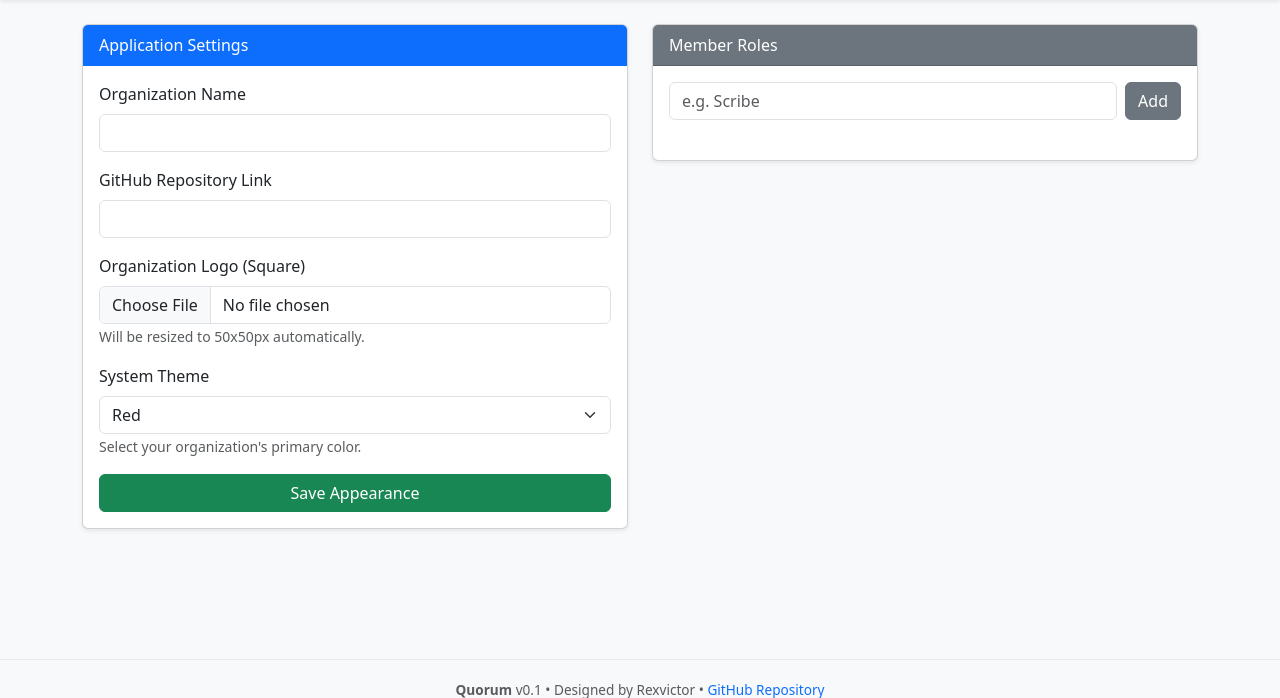
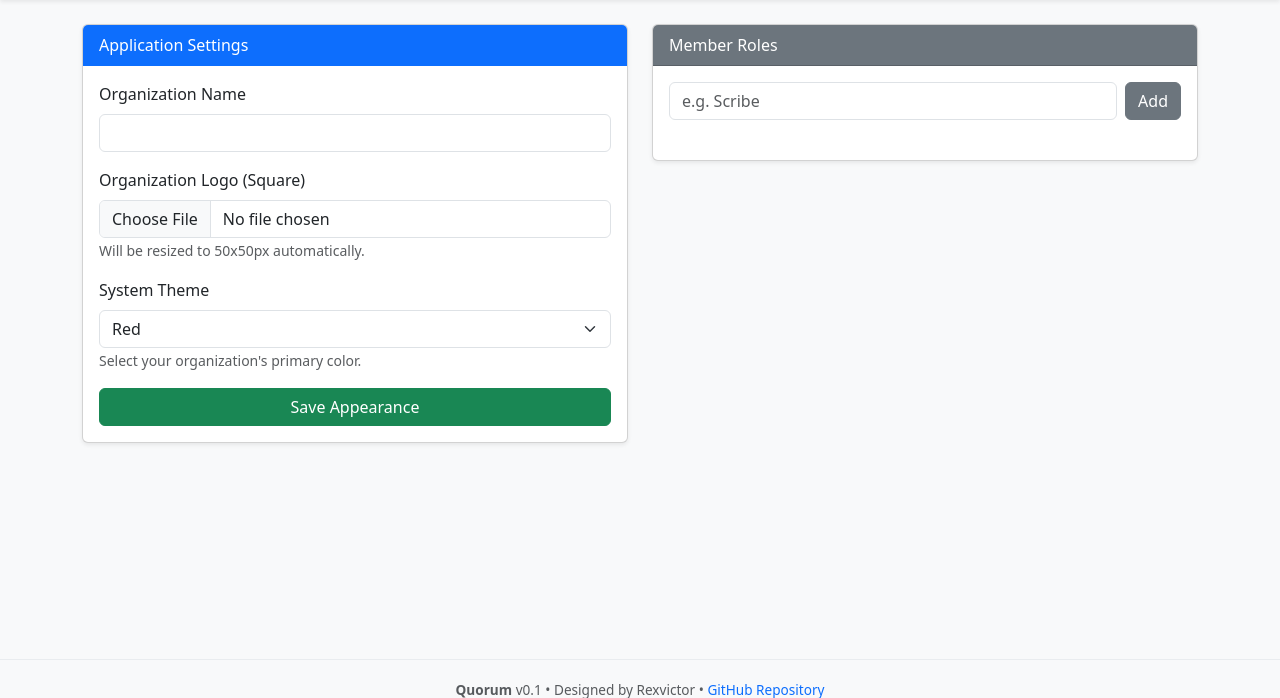
Before and after one commit to felexion/quorum, a Flask app: page /settings in a window 1280 px wide. Shown: the part 80-778 px from the top of the page. Run offline with Flask 3, Linux system fonts and the light colour scheme.

```diff
--- a/app.py
+++ b/app.py
@@ -135,7 +135,6 @@ def settings():
     roles = Role.query.all()
     current_settings = {
         'org_name': db.session.get(AppSetting, 'org_name'),
-        'github_link': db.session.get(AppSetting, 'github_link'),
         'theme_color': db.session.get(AppSetting, 'theme_color')
     }
     return render_template('settings.html', roles=roles, settings=current_settings)
@@ -143,10 +142,9 @@ def settings():
 @app.route('/settings/update_app', methods=['POST'])
 def update_app_settings():
     name = request.form.get('org_name')
-    github = request.form.get('github_link')
     theme = request.form.get('theme_color')
 
-    for key, val in [('org_name', name), ('github_link', github), ('theme_color', theme)]:
+    for key, val in [('org_name', name), ('theme_color', theme)]:
         setting = db.session.get(AppSetting, key)
 
         if not setting:
--- a/templates/settings.html
+++ b/templates/settings.html
@@ -11,11 +11,6 @@
                     <div class="mb-3">
                         <label class="form-label">Organization Name</label>
                         <input type="text" name="org_name" class="form-control" value="{{ settings.org_name.value if settings.org_name else '' }}">
-                    </div>
-
-                    <div class="mb-3">
-                        <label class="form-label">GitHub Repository Link</label>
-                        <input type="url" name="github_link" class="form-control" value="{{ settings.github_link.value if settings.github_link else '' }}">
                     </div>
 
                     <div class="mb-3">
```
Also changed, not shown: static/uploads/JITS_LOGO.png (deleted), 1 other file.
